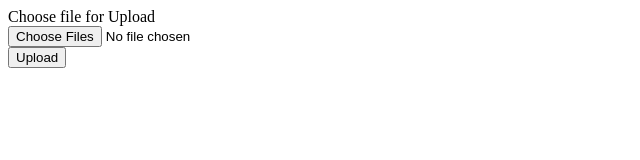
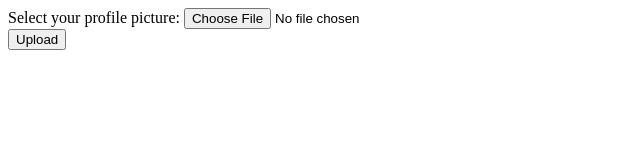
Before and after one commit to hack-e-d/File-Upload-API, a website: page Client/index.html in a window 1280 px wide. Shown: the whole page, without its empty margins (0-640 px from the left). Drawn offline with Linux system fonts and the light colour scheme.

Commit message:
tried with xmlrequest

```diff
--- a/Client/fileUpload.js
+++ b/Client/fileUpload.js
@@ -6,18 +6,22 @@ function uploadFile() {
     data.append('user', 'hubot')
     console.log(data.get('file'));
 
-    fetch('http://localhost:3000/upload', {
-        method: 'POST',
-        headers: {
-            'Accept': 'application/json',
-            'Content-Type': 'multipart/form-data'
-        },
-        body: data // This is your file object
-    }).then(
-        response => response.json() // if the response is a JSON object
-    ).then(
-        success => console.log(success) // Handle the success response object
-    ).catch(
-        error => console.log(error) // Handle the error response object
-    );
+    var request = new XMLHttpRequest();
+    request.open("POST", "http://localhost:3000/upload");
+    request.send(data);
+
+    // fetch('http://localhost:3000/upload', {
+    //     method: 'POST',
+    //     headers: {
+    //         'Accept': 'application/json',
+    //         'Content-Type': 'multipart/form-data'
+    //     },
+    //     body: data // This is your file object
+    // }).then(
+    //     response => response.json() // if the response is a JSON object
+    // ).then(
+    //     success => console.log(success) // Handle the success response object
+    // ).catch(
+    //     error => console.log(error) // Handle the error response object
+    // );
 };
--- a/Client/index.html
+++ b/Client/index.html
@@ -6,13 +6,15 @@
   </head>
 
   <body>
-    <div>
-      <label class="col-3" >Choose file for Upload</label>
-    </div>
-    <div>
-      <input type="file" id="files" name="files[]" accept="image/*" multiple />
-    </div>
-    <button onclick="uploadFile()" >Upload</button>
+    <form method="POST" action="http://localhost:3000/upload" enctype="multipart/form-data">
+      <div>
+          <label>Select your profile picture:</label>
+          <input type="file" name="profile_pic" />
+      </div>
+      <div>
+          <input type="submit" name="btn_upload_profile_pic" value="Upload" />
+      </div>
+  </form>
   </body>
 
 </html>
--- a/index.js
+++ b/index.js
@@ -35,6 +35,7 @@ app.post('/upload', (req, res) => {
     console.log(req);
     var data = req.body;
     console.log(typeof(data));
+    console.log(req.file);
     res.status(200).send("{'message' : 'OK'}");
     // if(!req.file) {
     //     console.log("No file in /upload api call");
--- a/package.json
+++ b/package.json
@@ -5,8 +5,8 @@
   "main": "index.js",
   "scripts": {
     "test": "echo \"Error: no test specified\" && exit 1",
-    "start" : "node index.js",
-    "dev-start" : "nodemon index.js"
+    "start": "node index.js",
+    "dev-start": "nodemon index.js"
   },
   "repository": {
     "type": "git",
@@ -29,6 +29,7 @@
     "cors": "^2.8.5",
     "express": "^4.17.1",
     "firebase-admin": "^10.0.0",
+    "fs": "0.0.1-security",
     "multer": "^1.4.4",
     "nodemon": "^2.0.15"
   }
```
Also changed, not shown: 1 other file.
